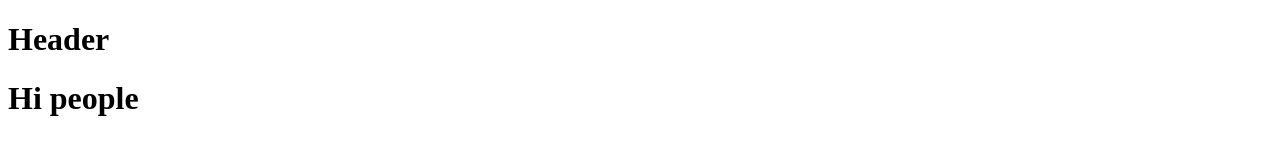
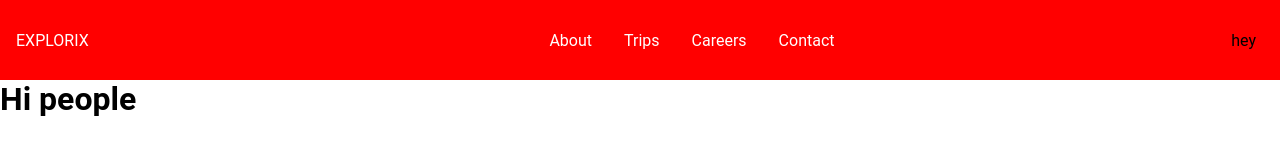
Before and after one commit to josedguti/react-gatsby-travel, a Gatsby site: page / in a window 1280 px wide. Built offline with nearby package versions, Linux system fonts and the light colour scheme; Gatsby itself is replaced by a stand-in of ours.

Commit message:
added navbar and working with buttons

```diff
--- a/gatsby-config.js
+++ b/gatsby-config.js
@@ -7,6 +7,7 @@ module.exports = {
   plugins: [
     `gatsby-plugin-react-helmet`,
     `gatsby-plugin-image`,
+    `gatsby-plugin-styled-components`,
     {
       resolve: `gatsby-source-filesystem`,
       options: {
--- a/package.json
+++ b/package.json
@@ -5,6 +5,7 @@
   "version": "0.1.0",
   "author": "Kyle Mathews <mathews.kyle@gmail.com>",
   "dependencies": {
+    "babel-plugin-styled-components": "^1.12.0",
     "gatsby": "^3.4.1",
     "gatsby-plugin-gatsby-cloud": "^2.4.1",
     "gatsby-plugin-image": "^1.4.0",
@@ -12,12 +13,15 @@
     "gatsby-plugin-offline": "^4.4.0",
     "gatsby-plugin-react-helmet": "^4.4.0",
     "gatsby-plugin-sharp": "^3.4.1",
+    "gatsby-plugin-styled-components": "^4.5.0",
     "gatsby-source-filesystem": "^3.4.0",
     "gatsby-transformer-sharp": "^3.4.0",
     "prop-types": "^15.7.2",
     "react": "^17.0.1",
     "react-dom": "^17.0.1",
-    "react-helmet": "^6.1.0"
+    "react-helmet": "^6.1.0",
+    "react-icons": "^3.11.0",
+    "styled-components": "^5.3.0"
   },
   "devDependencies": {
     "prettier": "2.2.1"
--- a/src/components/header.js
+++ b/src/components/header.js
@@ -1,13 +1,83 @@
-import * as React from "react"
-import { Link } from "gatsby"
+import React from "react";
+import { Link } from "gatsby";
+import styled from 'styled-components';
+import { FaBars } from 'react-icons/fa';
+import { menuData } from '../data/MenuData'
 
 const Header = () => {
   return (
-    <h1>Header</h1>
+    <Nav>
+      <NavLink to='/'>EXPLORIX</NavLink>
+      <Bars />
+      <NavMenu>
+        {menuData.map((item, index) => (
+          <NavLink to={item.link} key={index}>
+            {item.title}
+          </NavLink>
+        ))}
+      </NavMenu>
+      <NavBtn>
+        hey
+      </NavBtn>
+    </Nav>
   )
 }
 
 
+export default Header;
 
 
-export default Header
+const Nav = styled.nav`
+  background: red;
+  height: 80px;
+  display: flex;
+  justify-content: space-between;
+  padding: 0.5rem calc((100vw - 1300px) / 2);
+  z-index: 100;
+  position: relative;
+`
+
+const NavLink = styled(Link)`
+  color: #fff;
+  display: flex;
+  align-items: center;
+  text-decoration: none;
+  padding: 0 1rem;
+  height: 100%;
+  cursor: pointer;
+`
+
+const Bars = styled(FaBars)`
+  display: none;
+  color: #fff;
+
+  @media screen and (max-width: 768px) {
+    display: block;
+    position: absolute;
+    top: 0;
+    right: 0;
+    transform: translate(-100%, 75%);
+    font-size: 1.8rem;
+    cursor: pointer;
+  }
+`
+
+const NavMenu = styled.div`
+  display: flex;
+  align-items: center;
+  margin-right: -48px;
+
+  @media screen and (max-width: 768px) {
+    display: none;
+  }
+`
+
+const NavBtn = styled.div`
+  display: flex;
+  align-items: center;
+  margin-right: 24px;
+
+  @media screen and (max-width: 768px) {
+    display: none;
+  }
+`
--- a/src/components/layout.js
+++ b/src/components/layout.js
@@ -1,14 +1,13 @@
 import * as React from "react"
 import Header from "./header"
+import { GlobalStyle } from "./styles/GlobalStyles"
 
 
 const Layout = ({ children }) => {
-
-
   return (
     <>
+    <GlobalStyle />
       <Header  />
-
         <main>{children}</main>
     </>
   )
--- a/src/components/styles/globalstyles.js
+++ b/src/components/styles/globalstyles.js
@@ -0,0 +1,10 @@
+import { createGlobalStyle } from 'styled-components';
+
+export const GlobalStyle = createGlobalStyle`
+    * {
+        font-family: 'Roboto', sans-serif;
+        margin: 0;
+        padding: 0;
+        box-sizing: border-box;
+    }
+`
--- /dev/null
+++ b/src/data/MenuData.js
@@ -0,0 +1,6 @@
+export const menuData = [
+    {title: 'About', link: '/about'},
+    {title: 'Trips', link: '/trips'},
+    {title: 'Careers', link: '/careers'},
+    {title: 'Contact', link: '/contact'},
+]
```
Also changed, not shown: src/components/Button.js (added, +10 -0 lines), 1 other file.
